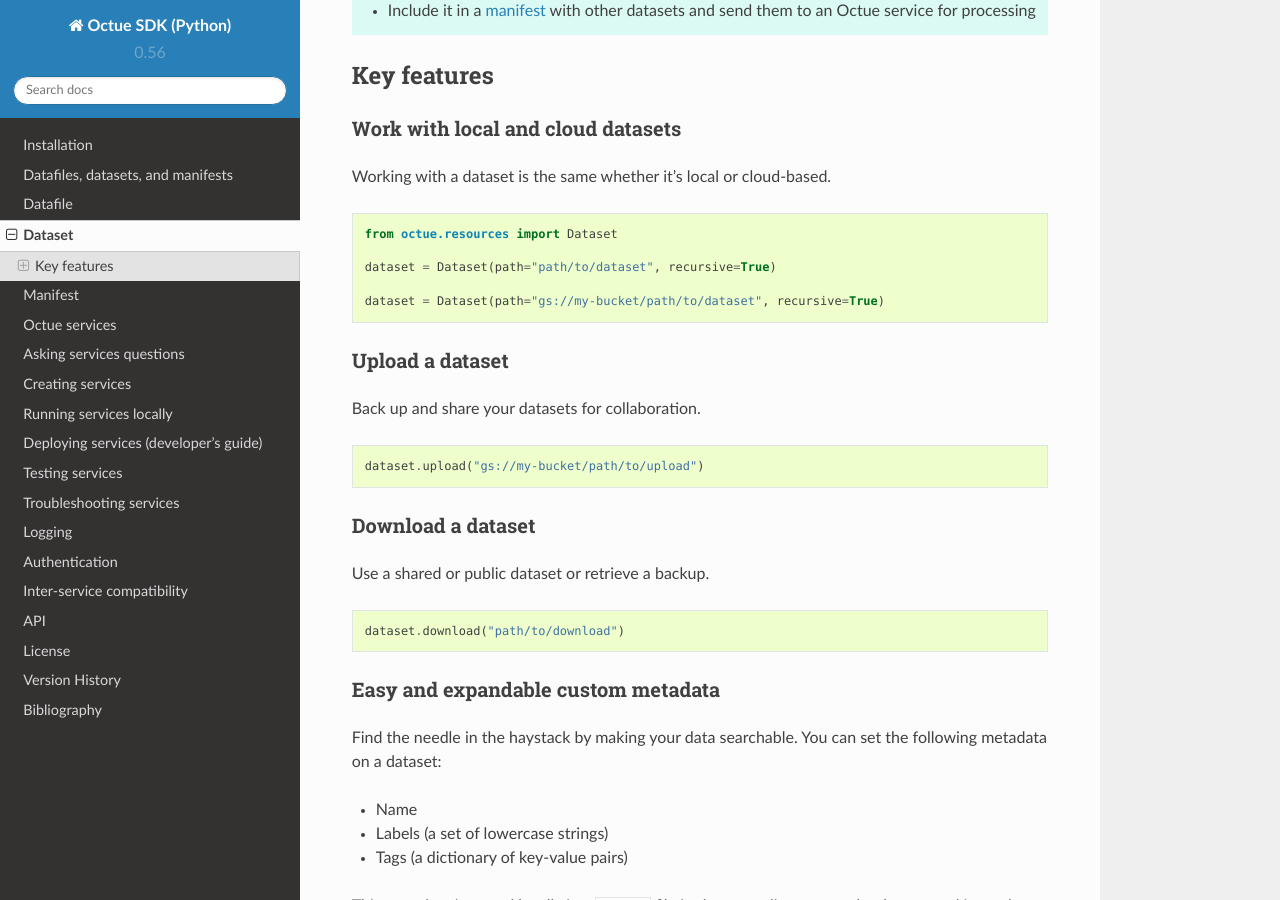
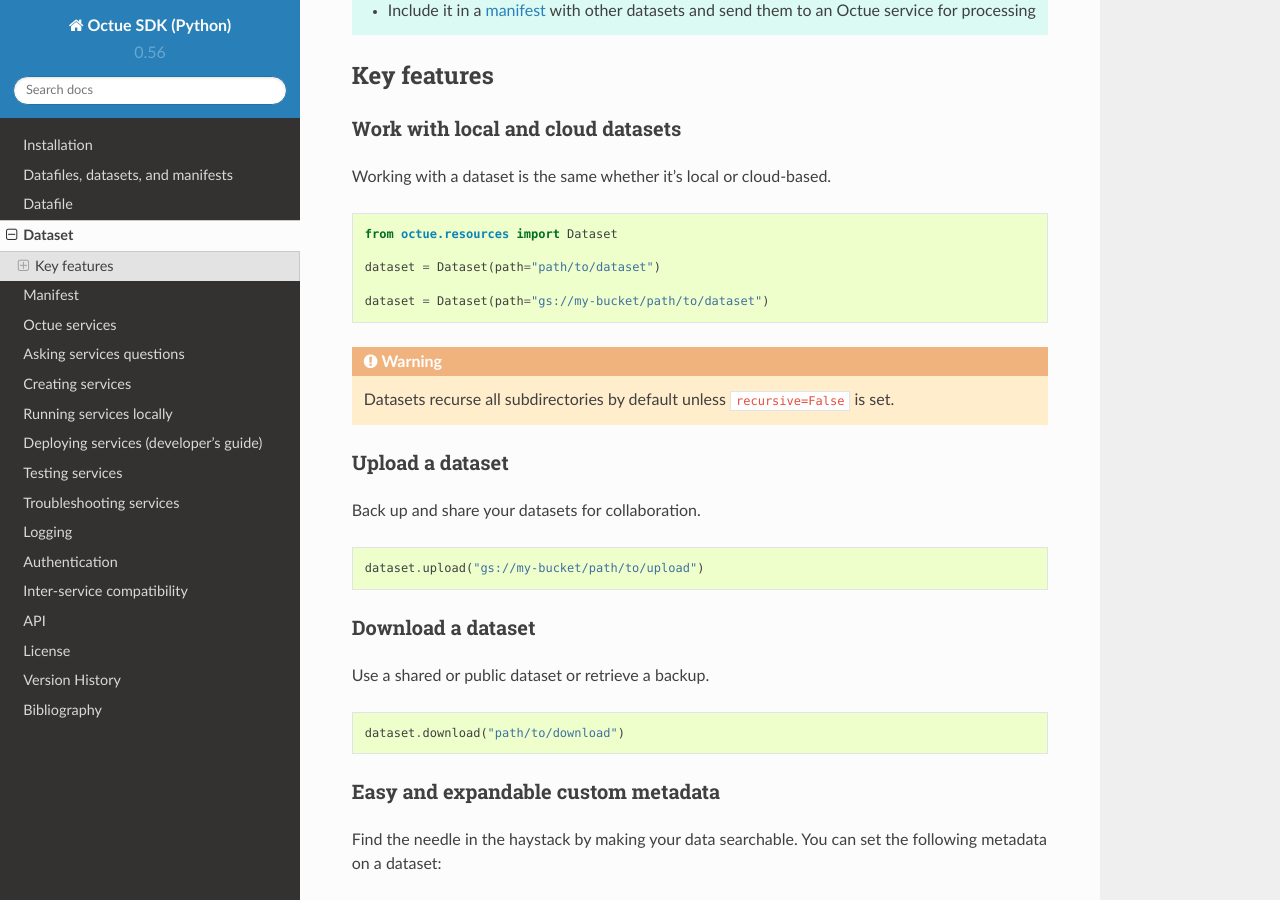
Before and after one commit to octue/octue-sdk-python, a Sphinx documentation site: the page built from docs/source/dataset.rst, in a window 1280 px wide and 900 px high, scrolled down 628 px. Built offline with Sphinx 7.4.7 and the Read the Docs theme 2.0.0, drawn with Linux system fonts in a browser that asks for light colours.

Commit message:
DOC: Update `Dataset` docs

```diff
--- a/docs/source/dataset.rst
+++ b/docs/source/dataset.rst
@@ -37,9 +37,14 @@
 
     from octue.resources import Dataset
 
-    dataset = Dataset(path="path/to/dataset", recursive=True)
+    dataset = Dataset(path="path/to/dataset")
 
-    dataset = Dataset(path="gs://my-bucket/path/to/dataset", recursive=True)
+    dataset = Dataset(path="gs://my-bucket/path/to/dataset")
+
+
+.. warning::
+
+    Datasets recurse all subdirectories by default unless ``recursive=False`` is set.
 
 
 Upload a dataset
```
